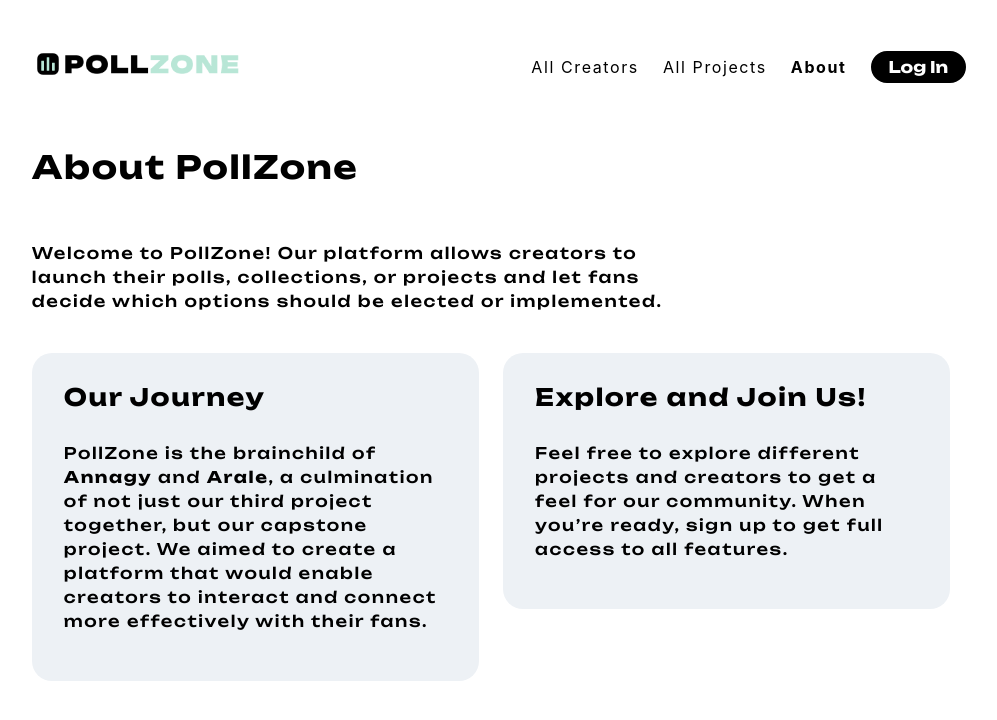
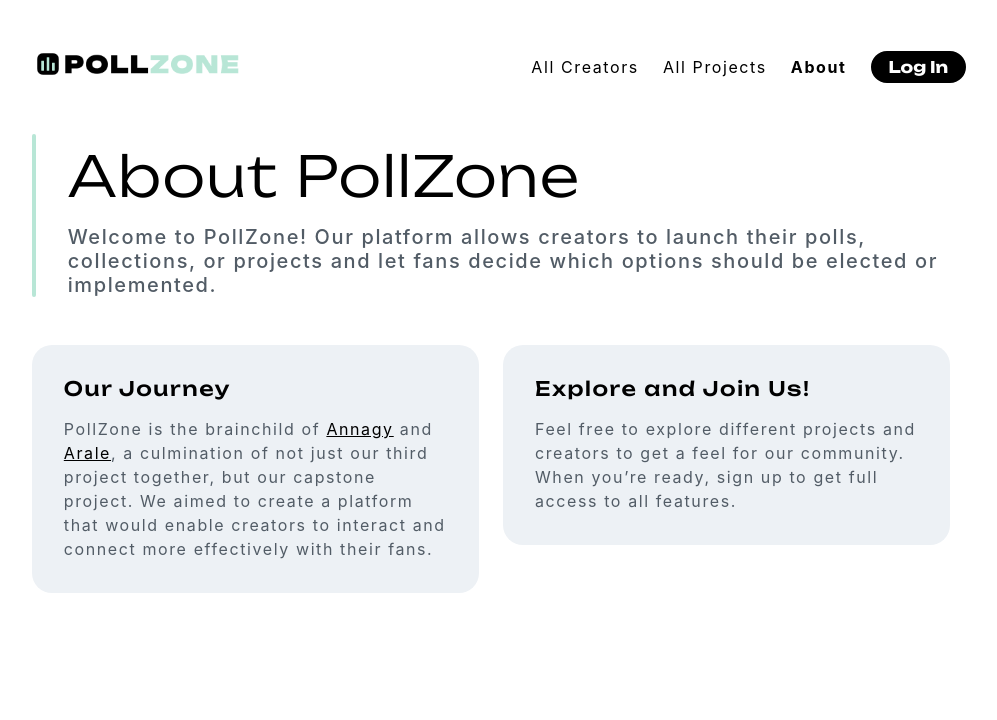
Before and after one commit to justArale/pollzone-client, a React (Vite) app: page /about in a window 1280 px wide. Shown: the top 720 px of the page, without its empty margins (141-1138 px from the left). Built offline with nearby package versions, Linux system fonts and the light colour scheme; no server answers.

Commit message:
styles aboutPage and font option-title and -description

```diff
--- a/src/components/AboutPage.css
+++ b/src/components/AboutPage.css
@@ -1,3 +1,9 @@
+.aboutDetails {
+  display: flex;
+  flex-direction: column;
+  gap: 48px;
+}
+
 .aboutCard {
   width: calc(50% - 20px);
   border-radius: 20px;
@@ -12,12 +18,15 @@
   position: relative;
 }
 
-.aboutDescription {
-  width: calc(70%);
-}
-
 .projectDescription a {
   text-decoration: none;
   color: var(--color-black);
   font-weight: var(--font-weight-semiBold);
 }
+
+/* @media (max-width: 470px) {
+  .aboutCard,
+  .optionInfoBox {
+    width: 100%;
+  }
+} */
--- a/src/components/AllCreatorsPage.css
+++ b/src/components/AllCreatorsPage.css
@@ -124,7 +124,7 @@
   }
 }
 
-@media (max-width: 480px) {
+@media (max-width: 375px) {
   .allCreatorCard {
     width: 100%;
     padding: 20px;
--- a/src/pages/AboutPage.jsx
+++ b/src/pages/AboutPage.jsx
@@ -3,23 +3,28 @@ import "../components/AboutPage.css";
 
 function AboutPage() {
   return (
-    <div className="voteDetails">
-      <h1 className="font40Bold">About PollZone</h1>
-      <div className="aboutDescription">
-        <p className="projectDescription">
-          Welcome to PollZone! Our platform allows creators to launch their
-          polls, collections, or projects and let fans decide which options
-          should be elected or implemented.
-        </p>
+    <div className="aboutDetails">
+      <div className="projectHeaderBox">
+        <div className="rectangle"></div>
+        <div className="projectHeadline">
+          <h1 className="headline">About PollZone</h1>
+
+          <p className="bodyLarge secondaryColor">
+            Welcome to PollZone! Our platform allows creators to launch their
+            polls, collections, or projects and let fans decide which options
+            should be elected or implemented.
+          </p>
+        </div>
       </div>
       <div className="optionsContainer ">
         <div className=" aboutCard optionInfoBox">
-          <h2 className="font24bold optionTitle">Our Journey</h2>
-          <p className="projectDescription">
+          <h2 className="title">Our Journey</h2>
+          <p className="body secondaryColor">
             PollZone is the brainchild of{" "}
             <a
               target="_blank"
               href="https://www.linkedin.com/in/anna-hartkopf/"
+              className="primaryColor"
             >
               Annagy
             </a>{" "}
@@ -27,6 +32,7 @@ function AboutPage() {
             <a
               target="_blank"
               href="https://www.linkedin.com/in/s-kuechler-jr-fullstack-dev/"
+              className="primaryColor"
             >
               Arale
             </a>
@@ -36,8 +42,8 @@ function AboutPage() {
           </p>
         </div>
         <div className=" aboutCard optionInfoBox">
-          <h2 className="font24bold optionTitle">Explore and Join Us!</h2>
-          <p className="projectDescription">
+          <h2 className="title">Explore and Join Us!</h2>
+          <p className="body secondaryColor">
             Feel free to explore different projects and creators to get a feel
             for our community. When you’re ready, sign up to get full access to
             all features.
--- a/src/pages/ProjectDetailPage.jsx
+++ b/src/pages/ProjectDetailPage.jsx
@@ -379,8 +379,10 @@ function ProjectDetailPage() {
                       </div>
                     )}
                     <div className="optionInfoBox">
-                      <h4 className="optionTitle">{option.title}</h4>
-                      <p className="optionDescription">{option.description}</p>
+                      <h4 className="title">{option.title}</h4>
+                      <p className="body secondaryColor">
+                        {option.description}
+                      </p>
                       <div className="spacer"></div>
                       <div className="detailPageButtons">
                         {user && user.role === "fans" && (
```
